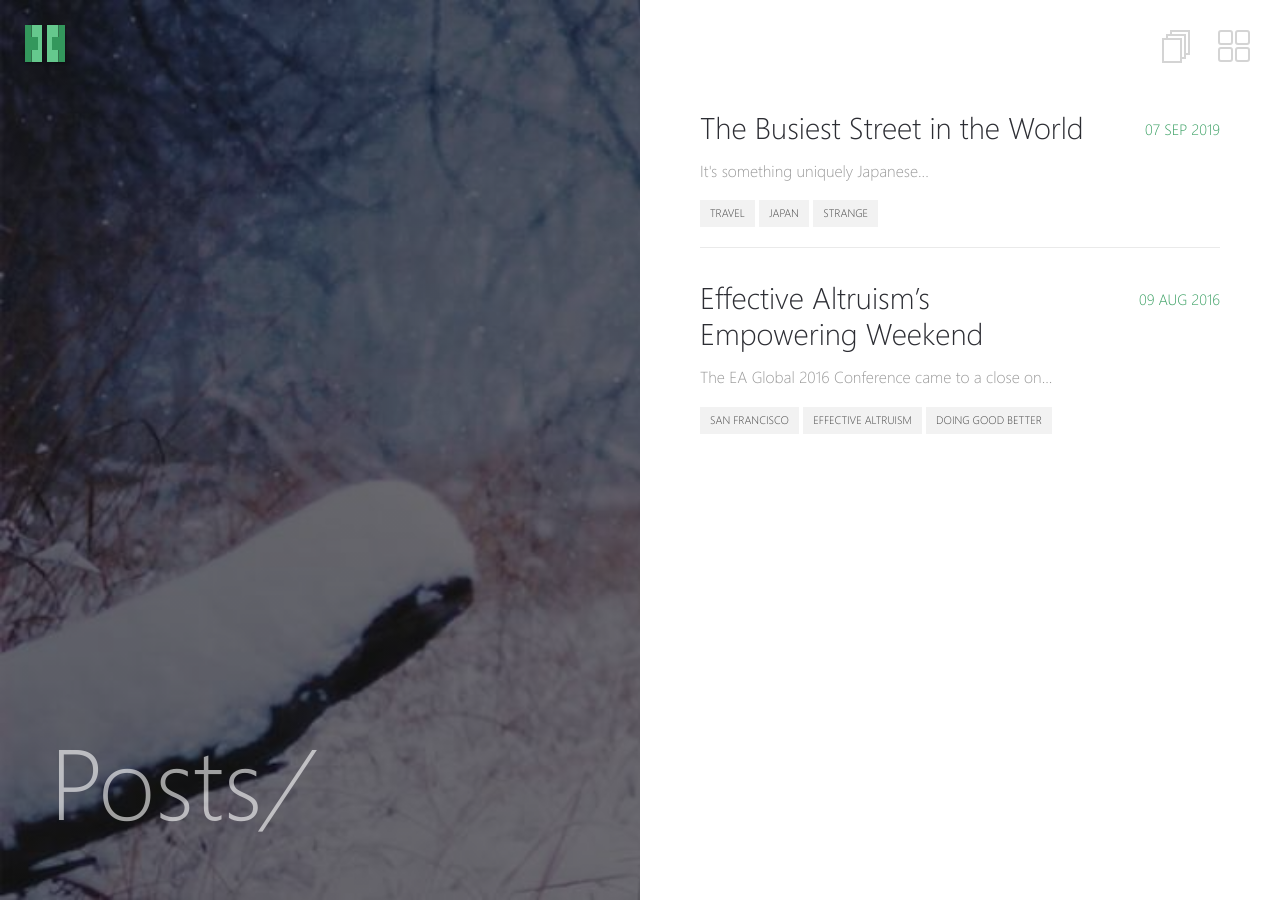
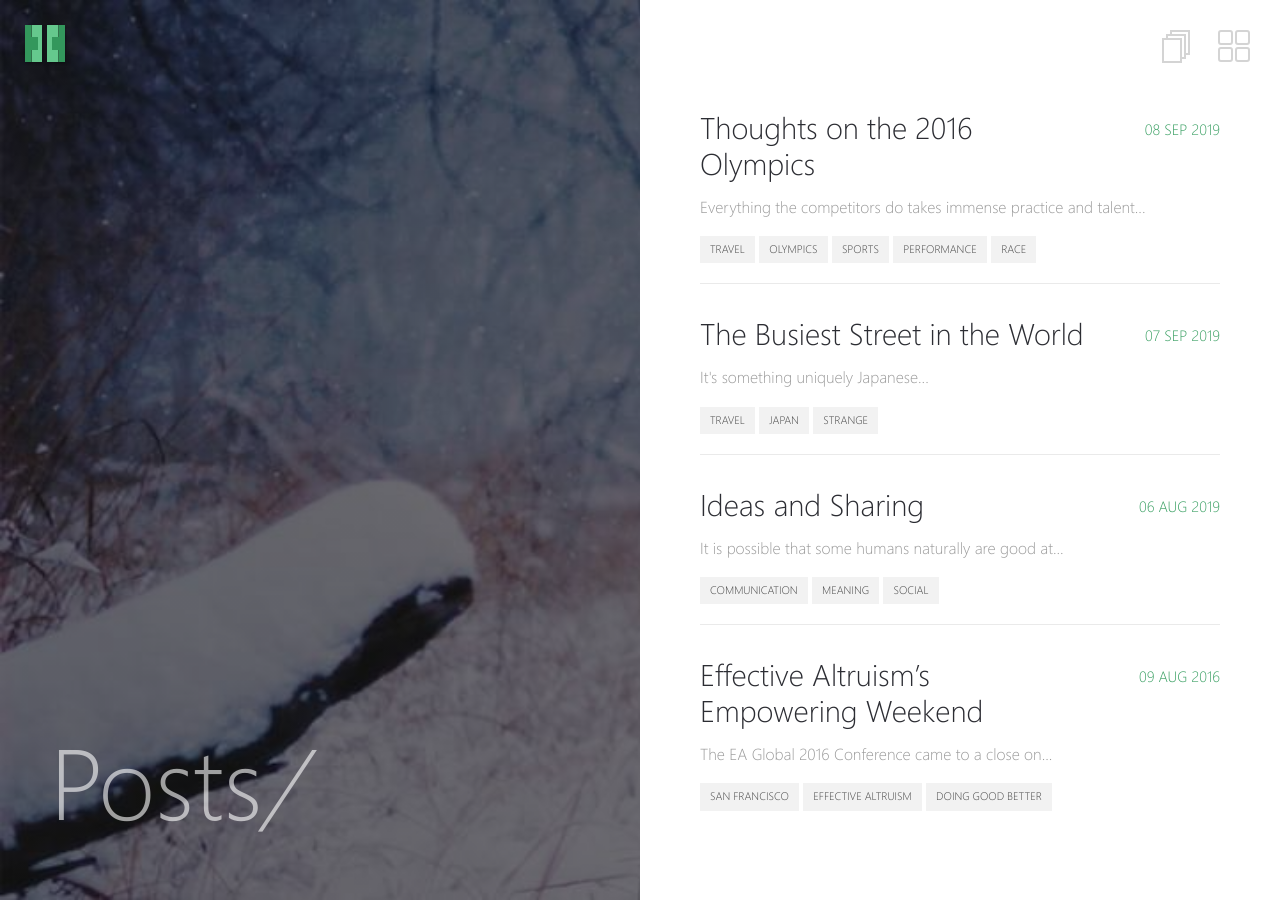
Before and after one commit to amescher/Halve2, a Jekyll site: the page built from _pages/posts.md, in a window 1280 px wide. Built offline with Jekyll 4.4.1, drawn with Linux system fonts in a browser that asks for light colours; part of the change alters nothing that is shown.

Commit message:
Added Two Essays

```diff
--- /dev/null
+++ b/_posts/2019-08-06-ideas_and_sharing.markdown
@@ -0,0 +1,42 @@
+---
+layout: post
+title: "Ideas and Sharing"
+date: "2019-08-06"
+excerpt: It is possible that some humans naturally are good at developing complex, accurate ideas about the world even in isolation [but]..."
+categories:
+  - Thoughts
+tags:
+  - Communication
+  - Meaning
+  - Social
+---
+
+## Ideas & Sharing
+
+Humans differ from animals primarily by being able to communicate and build on complex ideas and having the physical capability to make organized changes in their environment.
+
+Our intellectual, communicative and physical capabilities are the hallmark of the “human experience” and should be used to their fullest extent. But in order to do this certain necessities we share with our animal cousins must be met first. We need to eat, stay in a clean and tolerable environment, and activate our muscles.
+
+I will write on health and wellness another time but today I want to dive into how to make the most out of our communicative and physical capabilities in general and given the technology we have today.
+
+In isolation humans are not good at having complex, accurate ideas beyond those that help with their specific individual situations. An illiterate person of high school age in the middle ages or many countries around the world today in general may be very good at hunting or fishing or building houses — they probably would be very good at certain physical tasks like tree climbing or walking far distances — but they would not be very good at conceptualizing the aggregate effects of supply and demand. Adam Smith was brilliant because his individual situation did not require him to build houses or hunt or fish and did give him the company of people running businesses, interacting with foreign nations, and reading and discussing the thoughts of long-dead orators.
+
+It is possible that some humans naturally are good at developing complex, accurate ideas about the world even in isolation. A shepard looking at the stars long ago may have discovered calculus and had a deep understanding of the way the stars moved. Whatever he may have thought has been rendered irrelevant because his words were never recorded, spoken or acted upon. When Newton discovered the pattern of movement in space and unique ways numbers play together he shared them openly with his friend Edmund Haley — and centuries later we were taking close up photographs of Pluto (a planetoid Newton didn’t know existed).
+
+In the bible Jesus compares humans to lights shining and says “Neither do people light a lamp and put it under a bowl. Instead they put it on its stand, and it gives light to everyone in the house. In the same way let your light shine before others.” [Matthew 5: 15–16]. The light under the bowl is useless. Learning the secrets of the universe and then spending life in isolation in a monastery hidden in the hills is useless (in the context of furthering good for all).
+
+The point of the last three paragraphs is to highlight the importance of collaborating with others — dead and living — to maximize our potential. We must learn with others and share with others.
+
+In the renaissance and revolutionary era in the west the printing press and coffee houses were the places of collaboration. Pamphlets and good company were where ideas were disseminated and refined. This revolution in sharing ideas was massively important in the insane amount of technological and social progress we’ve made over the past few centuries.
+
+Today we have the internet — a brand new, fast and powerful medium for breaking down space and time barriers for sharing and building on ideas. We also still have coffeeshops and places to meet.
+
+Here’s how I plan on making the fullest use of my ability to “communicate and build on complex ideas”:
+
+1. Write and Read.
+
+1. Putting ideas to paper (or screen) is a process of refinement and permanence. When I have ideas in my head I can dance around them and play with them — but they remain elusive. When outside of my mind I can truly argue with myself. Writing is pretty difficult for me currently — I find speaking and thinking to be easier. Writing is also valuable for sharing information with others. Through it others can spend time with my thoughts as they choose. Certain sentences may be easy for others to understand and others may be very difficult — others can vary their time spent reading each sentence — rephrase it in their heads — and send it back to me to facilitate a better version.
+
+1. Reading allows me to be the other in that transaction. To see and put myself in the frame of mind of the person writing. It allows me to analyze and critique others ideas in a meaningful way. I can ask for clarification…
+
+1. Share.
--- a/_drafts/2019-09-08-thoughts-on-the-2016-olympics.markdown
+++ b/_posts/2019-09-08-thoughts-on-the-2016-olympics.markdown
@@ -2,10 +2,26 @@
 layout: post
 title: "Thoughts on the 2016 Olympics"
 date: "2019-09-08 10:41:43 +0900"
+excerpt: "Everything the competitors do takes immense practice and talent..."
+categories:
+  - Success
+  - Society
+  - Media
+tags:
+  - Travel
+  - Olympics
+  - Sports
+  - Performance
+  - Race
 ---
 
+## Thoughts on Olympians (2016)
+I'm just getting ready to leave Tokyo and while here I've noticed a lot of it's preparation for the 2020 Olympics. Surprisingly, I found an article I wrote at the time of the 2016 Olympics... So here's that post in full.
+
+(Originally Written in 2016)
+
 While watching the Olympics last night I noticed a few things:
-1. Everything the competitors do takes immense talent
+1. Everything the competitors do takes immense practice and talent
 2. 95% of the competitors (at least on American TV) get completely ignored
 3. The newscasters and watching public is everpresent and evercritical and presents a narrative for the olympians to fit into - rather than allowing their own story to be told.
 
```
